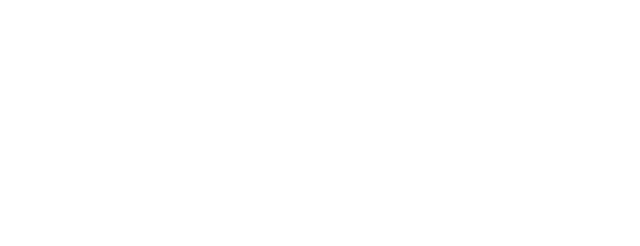
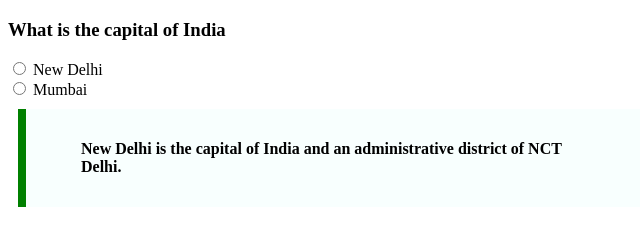
Before and after one commit to acciojob/trivia-shubham3619, a website: page main.html in a window 1280 px wide. Shown: the whole page, without its empty margins (0-640 px from the left). Drawn offline with Linux system fonts and the light colour scheme.

Commit message:
created a submission

```diff
--- a/main.html
+++ b/main.html
@@ -10,7 +10,16 @@
 	<!-- the entire body must be written by student -->
     <script type="text/javascript" src="./script.js">
 </script>
-
+	<h3>What is the capital of India</h3>
+	<input type="radio" id="capitalOfIndia" name="capitalOfIndia" value="New Delhi">
+<label for="capitalOfIndia">New Delhi</label><br>
+	<input type="radio" id="capitalOfIndia" name="capitalOfIndia" value="Mumbai">
+<label for="capitalOfIndia">Mumbai</label>
+	<div class="blockquote">
+		<blockquote cite="https://en.wikipedia.org/wiki/New_Delhi">
+			New Delhi is the capital of India and an administrative district of NCT Delhi.
+		</blockquote>
+	</div>
 </body>
 
 </html>
--- a/styles.css
+++ b/styles.css
@@ -1,2 +1,10 @@
 
 /* Your CSS Code here. */
+.blockquote {
+	max-width: 600px;
+	margin: 10px;
+	padding: 15px;
+	border-left: 8px solid green;
+	background-color: #f8fffe;
+	font-weight: bold;
+}
```
